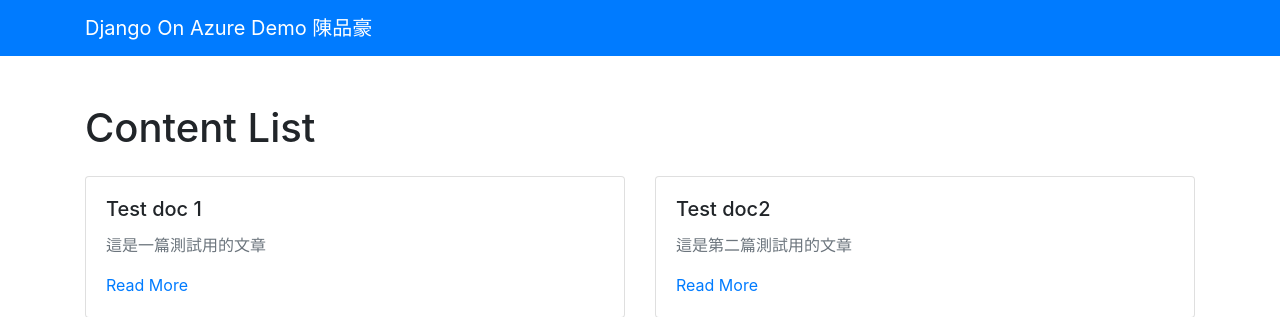
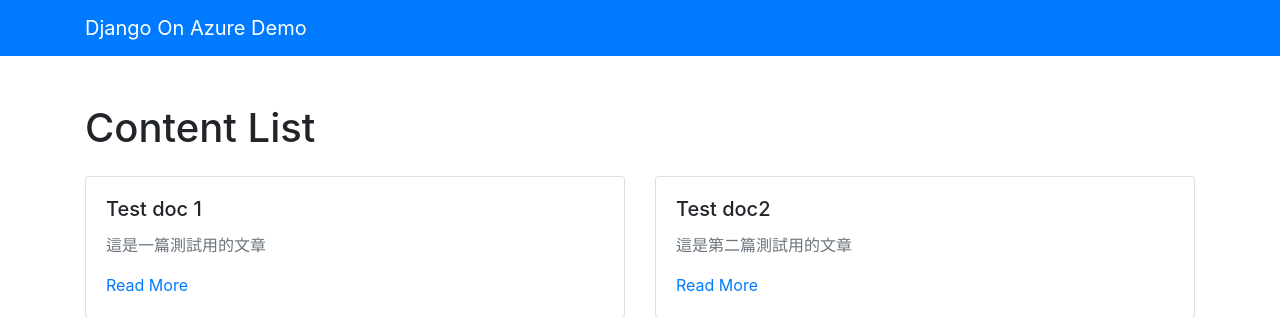
Before and after one commit to w24351789/djangoazdevops, a Django app: page /1/ in a window 1280 px wide. Shown: the top 317 px of the page. Run offline with Django 3.2, Linux system fonts and the light colour scheme; data comes from the database, SQL or seed files in the repository; some libraries are stand-ins or nearby versions.

Commit message:
ted commit

```diff
--- a/templates/base.html
+++ b/templates/base.html
@@ -19,7 +19,7 @@
   <body>
     <nav class="navbar navbar-expand-lg navbar-dark bg-primary">
       <div class="container">
-        <a class="navbar-brand" href="/">Django On Azure Demo 陳品豪</a>
+        <a class="navbar-brand" href="/">Django On Azure Demo</a>
       </div>
     </nav>
 {% block body %}{% endblock %}
```
